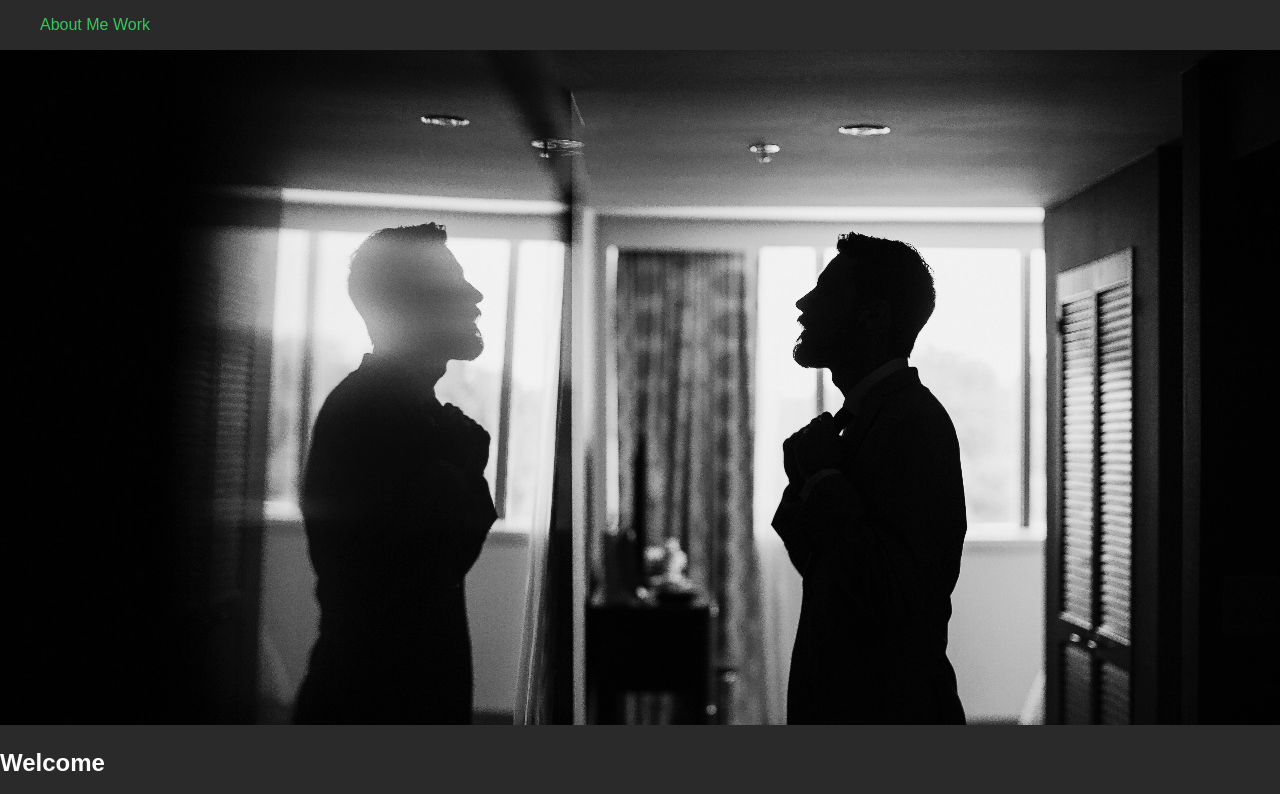
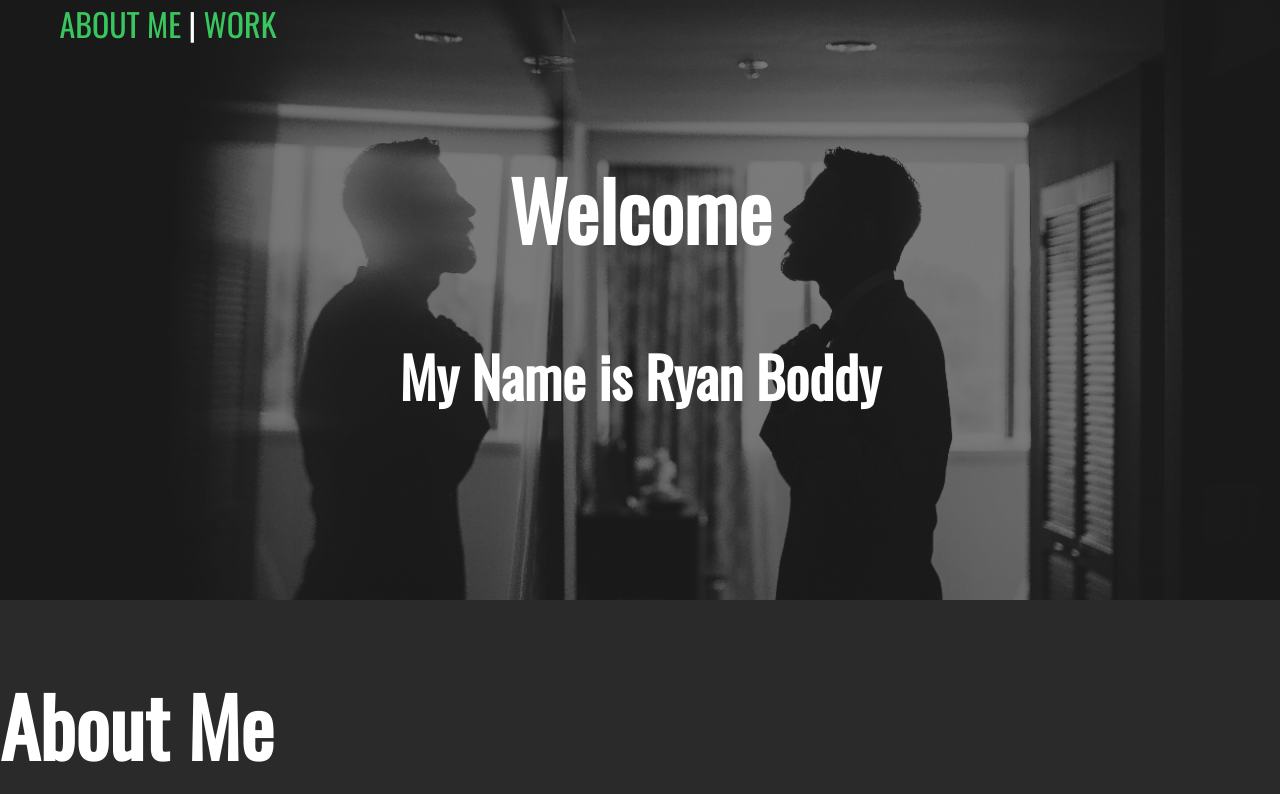
Before and after one commit to rboddy/ryanboddydotnet, a plain HTML site: page index.html in a window 1280 px wide. Shown: the top 794 px of the page. Drawn offline with nearby package versions, Linux system fonts and the light colour scheme.

Commit message:
Trying to get the nav right, still not sure how I feel about it

```diff
--- a/index.html
+++ b/index.html
@@ -1,31 +1,34 @@
 <!DOCTYPE html>
 <html lang="en">
-
   <head>
     <meta charset="UTF-8" />
     <meta name="viewport" content="width=device-width, initial-scale=1.0" />
     <meta http-equiv="X-UA-Compatible" content="ie=edge" />
     <title>RyanBoddy.net</title>
     <link rel="stylesheet" href="main.css" />
-  <link href="https://fonts.googleapis.com/css?family=Oswald&display=swap" rel="stylesheet" />
+    <link
+      href="https://fonts.googleapis.com/css?family=Oswald&display=swap"
+      rel="stylesheet"
+    />
   </head>
 
   <body>
     <div class="wrapper">
+      <!-- The Hero Image Section -->
+      <section class="top-container">
+        <header class="hero">
+          <div class="heroImage"></div>
           <nav class="main-nav">
             <ul>
               <li><a href="#about">About Me</a></li>
+              |
               <li><a href="#work">Work</a></li>
             </ul>
           </nav>
-    <!-- The Hero Image Section -->
-    <section class="top-container">
-      <header class="hero">
-        <div class="heroImage">
-          <img src="content/images/hero.jpg" />
-        </div>
+          <div class="headerContent">
             <h1>Welcome</h1>
             <h2>My Name is Ryan Boddy</h2>
+          </div>
         </header>
       </section>
       <!-- The About Me Section -->
@@ -33,11 +36,15 @@
         <h1>About Me</h1>
         <img src="content/images/porthole.png" />
         <p>
-        Hi I'm Ryan Boddy. I am a full time DevOps engineer and a freelance/hobbyist Web Developer. I am married to my best friend
-        Baylee and we are expecting our first son in July of 2019. I cannot wait to meet the little guy! If I'm not writing
-        code or hanging with my wife you can find me playing video games with my friends. I attended Florida Gulf Coast University
-        (Go Eagles!) where I earned my bachelors in Computer Imformation Systems. I have been writing code for close to 10
-        years now, and I'm still learning something new every day. I love to spend my time exploring topics relating to web
+          Hi I'm Ryan Boddy. I am a full time DevOps engineer and a
+          freelance/hobbyist Web Developer. I am married to my best friend
+          Baylee and we are expecting our first son in July of 2019. I cannot
+          wait to meet the little guy! If I'm not writing code or hanging with
+          my wife you can find me playing video games with my friends. I
+          attended Florida Gulf Coast University (Go Eagles!) where I earned my
+          bachelors in Computer Imformation Systems. I have been writing code
+          for close to 10 years now, and I'm still learning something new every
+          day. I love to spend my time exploring topics relating to web
           development.
         </p>
       </section>
@@ -49,21 +56,31 @@
         <div class="box projects">
           <div class="boxImage"></div>
           <h3>My Projects</h3>
-        <p>This is work that I do when I'm learning something new or I get inspired to create something fun! Check it out!</p>
+          <p>
+            This is work that I do when I'm learning something new or I get
+            inspired to create something fun! Check it out!
+          </p>
         </div>
         <div class="box clients">
           <div class="boxImage"></div>
           <h3>Clients</h3>
-        <p>Check out the work I've done to bring these businesses web presence to life!</p>
+          <p>
+            Check out the work I've done to bring these businesses web presence
+            to life!
+          </p>
         </div>
         <div class="github">
           <h3>Need more Source?</h3>
-        <a href="https://github.com/rboddy" target="_blank"><img src="content/images/GitHub-Mark-120px-plus.png"/></a>
-        <p>Click OctoCat to check out my Github for more examples of code I've written</p>
+          <a href="https://github.com/rboddy" target="_blank"
+            ><img src="content/images/GitHub-Mark-120px-plus.png"
+          /></a>
+          <p>
+            Click OctoCat to check out my Github for more examples of code I've
+            written
+          </p>
         </div>
       </section>
     </div>
     <script src="index.js"></script>
   </body>
-
 </html>
--- a/main.scss
+++ b/main.scss
@@ -1,5 +1,3 @@
-$oswald: "Oswald", sans-serif;
-$contentFont: Arial, sans-serif;
 $green: #39c65f;
 $gray: #2a2a2a;
 
@@ -10,9 +8,10 @@ html {
 }
 body {
   margin: 0 auto;
-  font-family: $contentFont;
+  font-family: "Oswald", sans-serif;
   background-color: $gray;
   color: #fff;
+  font-size: 1.2rem;
 }
 a {
   text-decoration: none;
@@ -21,6 +20,13 @@ a {
 a:hover {
   color: #fff;
 }
+h1 {
+  font-size: 5rem;
+}
+h2 {
+  font-size: 3.5rem;
+}
+
 .wrapper {
   display: grid;
   grid-template-columns: 1fr;
@@ -29,9 +35,33 @@ a:hover {
   width: 100%;
   height: 50px;
   ul {
+    width: 20%;
+    height: 50px;
+    margin-top: 0;
     list-style: none;
+    text-align: center;
+    font-size: 2rem;
+    text-transform: uppercase;
     li {
-      display: inline;
+      display: inline-block;
     }
   }
 }
+.hero {
+  height: 600px;
+  .headerContent {
+    text-align: center;
+    margin-top: 100px;
+  }
+}
+.heroImage {
+  position: absolute;
+  background: url(/Content/Images/Hero.jpg);
+  background-position: center;
+  background-repeat: no-repeat;
+  background-size: cover;
+  width: 100%;
+  height: 600px;
+  z-index: -1;
+  opacity: 0.4;
+}
```
Also changed, not shown: main.css, 1 other file. Lines whose indentation alone changed are shown as unchanged.
